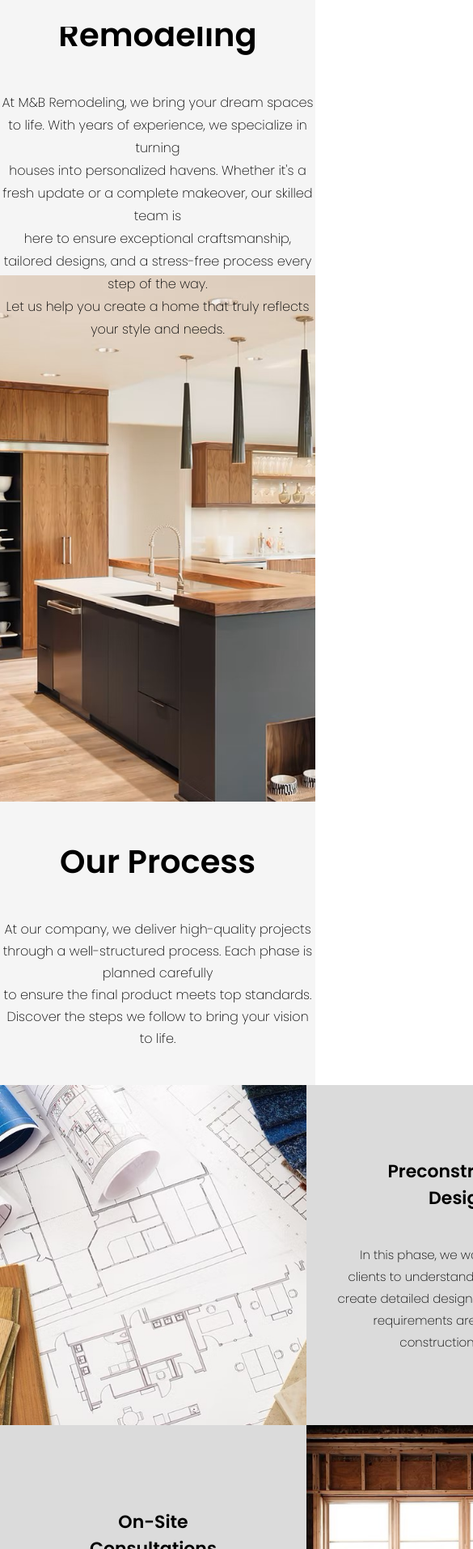
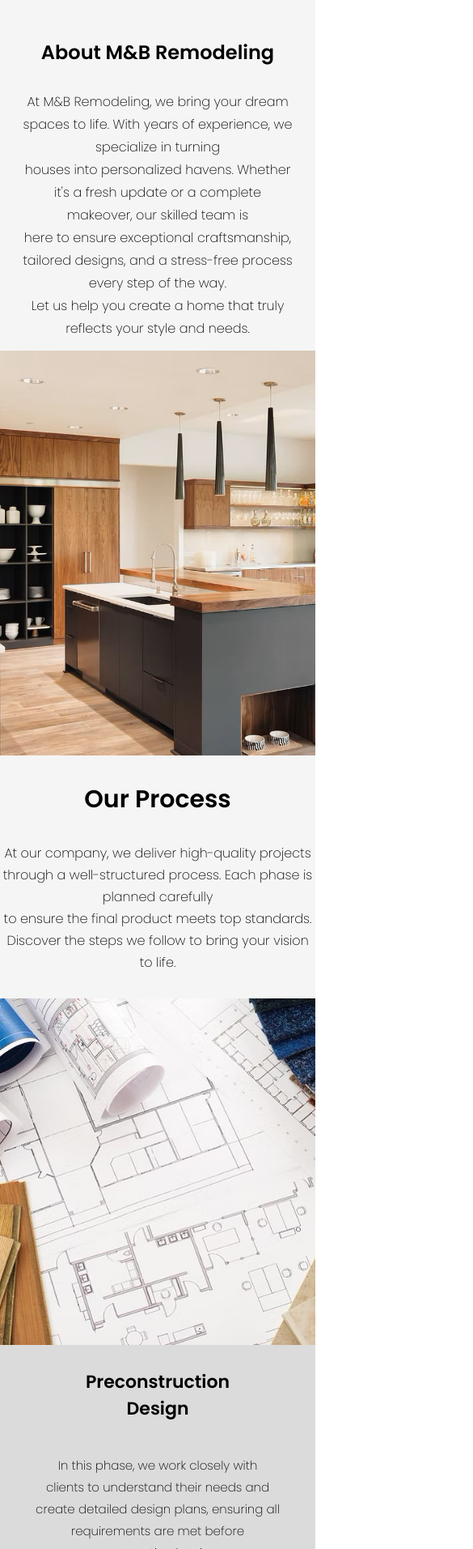
Before and after one commit to Tatia-Idukashvili/M-B_Remodelling_Company, a plain HTML site: page about.html in a window 390 px wide. Shown: the part 87-2000 px from the top of the page at 81% size, 585 px wide, since content can reach past the window. Drawn offline with Linux system fonts and the light colour scheme.

Commit message:
Updated about.html and style.css

```diff
--- a/about.html
+++ b/about.html
@@ -96,7 +96,7 @@
                 </div>
             </div>
             <div class="process-row">
-                <div class="process-item">
+                <div class="process-item pt1">
                     <div class="process">
                         <h4>On-Site <br>
                         Consultations</h4>
@@ -108,7 +108,7 @@
                     </div>
                     <img src="./Media/About Page/Process Photo 3.jpg" alt="Process Photo 3">
                 </div>
-                <div class="process-item">
+                <div class="process-item pt1">
                     <div class="process">
                         <h4>The Finishing <br>
                         Touches</h4>
--- a/style.css
+++ b/style.css
@@ -837,4 +837,52 @@ footer{
         justify-content: center;
         gap: 15px;
     }
+    /* About Page */
+    .about-intro{
+        height: 400px;
+        gap: 30px;
+        padding: 0px 25px;
+    }
+    .about-intro h1{
+        font-size: 24px;
+    }
+    .about-intro-img{
+        min-height: 500px;
+    }
+    .op-title {
+        height: 300px;
+        gap: 30px;
+    }
+    .op-title h2 {
+        font-size: 30px;
+    }
+    .our-process{
+        height: 3850px;
+    }
+    .process-row {
+        flex-direction: column;
+    }
+    .process-item {
+        flex-direction: column;
+    }
+    .pt1{
+        flex-direction: column-reverse;
+    }
+    .process-item img {
+        width: 100%;
+        height: auto;
+    }
+    .process {
+        width: 100%;
+        height: 300px;
+    }
+    .quality-guarantee{
+        height: 1100px;
+        gap: 15px;
+        padding: 0px 50px;
+    }
+    .quality-guarantee h2{
+        font-size: 25px;
+        margin: 10px 0px;
+    }
 }
```
